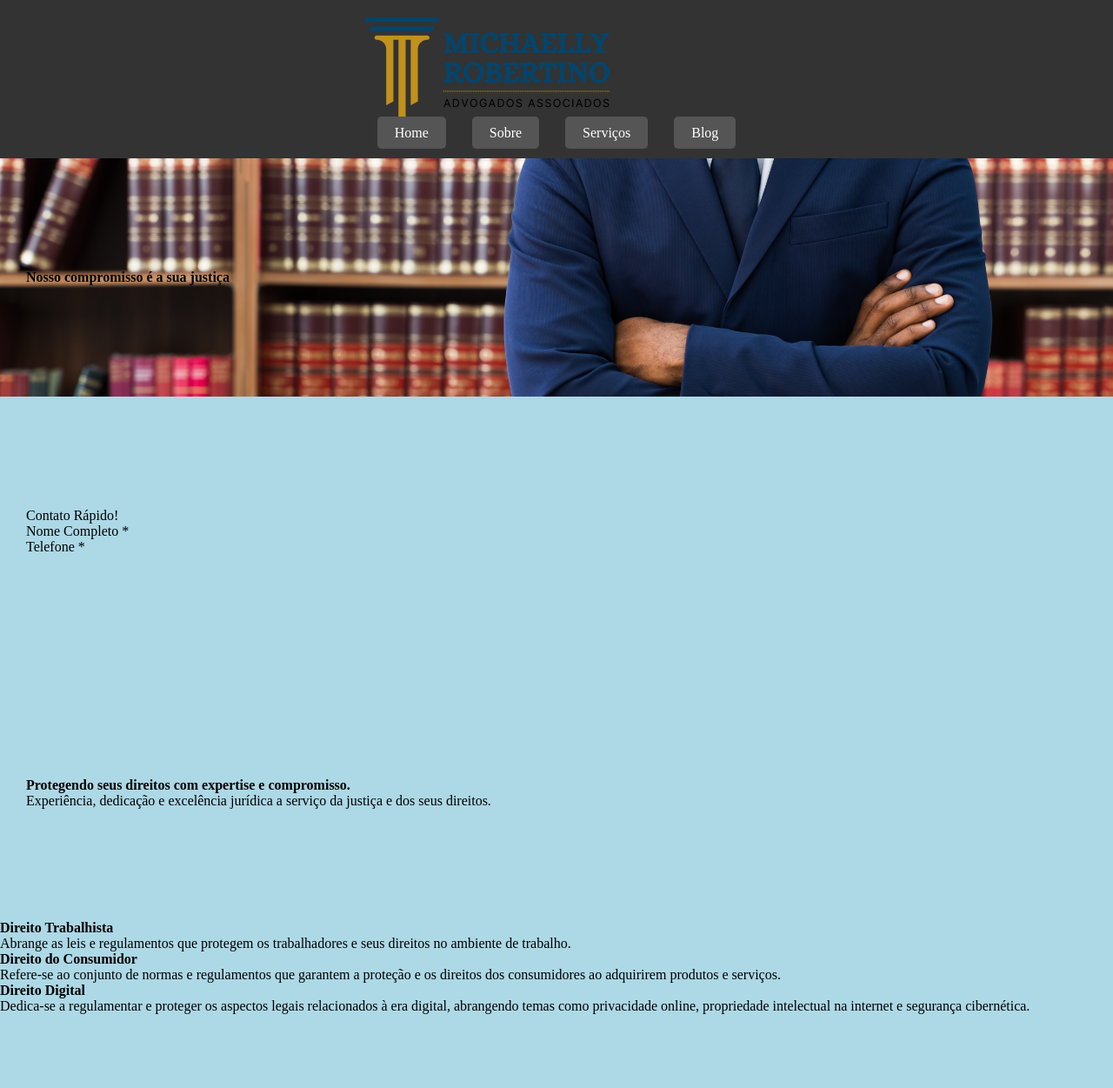
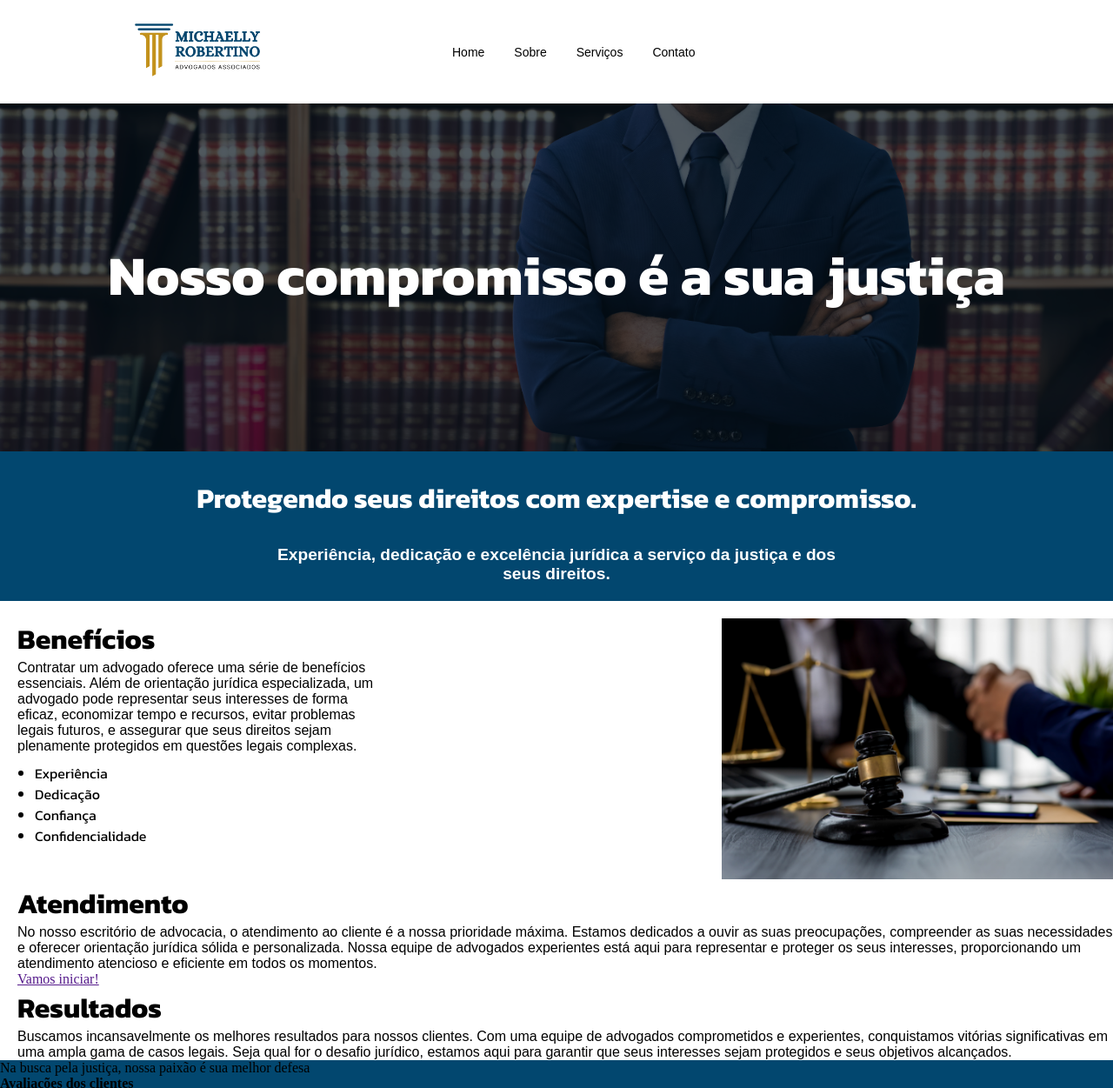
Before and after one commit to JoaoPedroSFR/HTLM---CSS, a plain HTML site: page Desafios/desafioSolo/index.html in a window 1280 px wide. Shown: the top 1251 px of the page at 87% size. Drawn offline with Linux system fonts and the light colour scheme.

Commit message:
tudo o que consegui parte 2

```diff
--- a/Desafios/desafioSolo/estilos/style.css
+++ b/Desafios/desafioSolo/estilos/style.css
@@ -1,56 +1,150 @@
 @charset "UTF-8";
 
+@import url('https://fonts.googleapis.com/css2?family=Kanit:ital,wght@0,100;0,200;0,300;0,400;0,500;0,600;0,700;0,800;0,900;1,100;1,200;1,300;1,400;1,500;1,600;1,700;1,800;1,900&display=swap');
 
-*{
-    padding: 0px;
-    margin: 0px;
+
+:root{
+    --cor1:#02476F;
+    --fonte1: "Kanit";
+}
+
+* {
+    padding: 0;
+    margin: 0;
+    box-sizing: border-box;
     font-size: 1em;
 }
 
-body{
-    background-color: lightblue;
+body {
+    background-color: #02476F;
     margin: auto;
 }
 
 header {
-    display: flex;
-    justify-content: center; /* Alinha os links no centro */
-    padding: 20px;
-    background-color: #333;
+    background-color: white;
+    width: 100%;
+    padding: 10px;
 }
 
-/* Estilo dos links */
-nav ul {
-    list-style: none; /* Remove os pontos da lista */
-    margin: 0;
-    padding: 0;
-    display: flex; /* Exibe os links em linha */
+.container {
+    max-width: 1080px;
+    height: 99px;
+    margin: auto;
+    display: flex;
+    align-items: center;
+    justify-content: center;
+}
+.logo{
+    width: 25%;
+}
+.logo img{
+    width: 150px;
+    margin-left: -80px;
+}
+.menu{
+    width: 50%;
+}
+header a{
+    font-family: sans-serif;
+    color: black;
+    text-decoration: none;
+    padding: 50px 15px;
+    font-size: 14px;
+    background-color: ;
 }
 
-nav ul li {
-    margin: 0 15px; /* Espaçamento entre os links */
+header a:hover{
+    background-color: var(--cor1);
+    color: white;
+    display: inline-block;
+    background-size: 30px 30px;
 }
 
-/* Caixa de fundo atrás dos links */
-nav a {
-    color: #fff;
-    text-decoration: none;
-    padding: 10px 20px; /* Adiciona o preenchimento para formar a caixa */
-    background-color: #555; /* Cor de fundo da caixa */
-    border-radius: 5px; /* Bordas arredondadas */
-    transition: background-color 0.3s ease; /* Transição suave para hover */
-}
-header > a:hover{
-    background-color: #02476F;
+div.imagens > h1{
+    font-size: 8vh;
+    font-family: var(--fonte1);
+    color: white;
+    background-color: #04101bb0;
+    padding-top: 150px;
+    padding-left: 10px;
+    padding-right: 10px;
+    padding-bottom: 150px;
+    max-width: 2000vw;
+    height: 50vh;
+
+
 }
 
-#im01{
+#im01 {
     background-image: url(../imagens/back1.png);
-    background-position: center center;
+    background-position: top center;
+    background-size:cover ;
+    background-repeat: no-repeat;
+    background-attachment: fixed;
+
 
 }
-section{
-    padding-left: 30px;
-    padding-top: 10%;
-    padding-bottom: 10%;
+
+div.imagens {
+
+    background-position: center; /* Centraliza a imagem de fundo */
+    height: 50vh;
+    justify-content: center; /* Alinha o conteúdo horizontalmente */
+    align-items: center; /* Alinha o conteúdo verticalmente */
+    text-align: center; /* Alinha o texto do título no centro */
 }
+
+section.escura{
+    color: white;
+    text-align: center;
+
+
+}
+section.escura h2{
+    font-family: var(--fonte1);
+    font-size: 2.5vw;
+    padding: 30px;
+}
+section.escura p{
+    font-family: sans-serif;
+    font-size: 1.5vw;
+    padding-bottom: 20px;
+    font-weight: bold;
+}
+
+section.branca{
+    background-color: white;
+    padding-top: 20px;
+    padding-left: 20px;
+    align-items: center;
+}
+section.branca > div{
+
+
+
+}
+section.branca h2{
+    font-size: 2.5vw;
+    font-family: var(--fonte1);
+}
+section.branca p{
+    font-family: sans-serif;
+    text-align: left;
+}
+.lista{
+    padding-top: 10px;
+    padding-left: 20px;
+    font-family: var(--fonte1);
+}
+section.branca img{
+    height: 300px;
+    width: auto;
+    margin-left: 400px;
+}
+#container1{
+    display: flex;
+}
+#textos{
+    max-width: 40vw;
+    padding-bottom: 20px;
+}
--- a/Desafios/desafioSolo/index.html
+++ b/Desafios/desafioSolo/index.html
@@ -11,67 +11,39 @@
 <body>
 
     <header>
+        <div class="container">
+            <div class="logo"> <img src="imagens/advogados.png" alt=""> </div>
+            <div class="menu">
+                <nav>
+                    <a href="#">Home</a>
+                    <a href="#">Sobre</a>
+                    <a href="#">Serviços</a>
+                    <a href="#">Contato</a>
+                </nav>
+            </div>
+        </div>
+    </header>
+    <div class="imagens" id="im01">
+        <h1>Nosso compromisso é a sua justiça</h1>
+    </div>
 
-        <nav>
-            <img src="imagens/advogados.png" alt="Logo advogado">
-            <ul>
-                <li><a href="">Home</a></li>
-                <li><a href="">Sobre</a></li>
-                <li><a href="">Serviços</a></li>
-                <li><a href="">Blog</a></li>
-            </ul>
-        </nav>
-
-    </header>
-    <section class="imagens" id="im01">
-        <h1>Nosso compromisso é a sua justiça</h1>
+    <section class="escura">
+        <h2>Protegendo seus direitos com expertise e compromisso.</h2>
+        <p>Experiência, dedicação e excelência jurídica a serviço da justiça e dos <br> seus direitos.</p>
     </section>
 
-    <section>
-        Contato Rápido!
-        <p>Nome Completo *</p>
-        <p>Telefone *</p>
-    </section>
-    <section>
-        <H2>Protegendo seus direitos com expertise e compromisso.</H2>
-        <P>Experiência, dedicação e excelência jurídica a serviço da justiça e dos seus direitos.</P>
-    </section>
-
-    <div>
-        <H3>Direito Trabalhista</H3>
-        <P>Abrange as leis e regulamentos que protegem os trabalhadores e seus direitos no ambiente de trabalho.</P>
-    </div>
-
-    <div>
-        <H3>Direito do Consumidor</H3>
-        <P>
-            Refere-se ao conjunto de normas e regulamentos que garantem a proteção e os direitos dos consumidores ao
-            adquirirem produtos e serviços.
-        </P>
-    </div>
-
-    <div>
-        <h3>Direito Digital</h3>
+    <section class="branca">
+        <div id="container1">
+            <div id="textos">
+                <h2 id="bene">Benefícios</h2>
                 <p>
-            Dedica-se a regulamentar e proteger os aspectos legais relacionados à era digital, abrangendo temas como
-            privacidade online, propriedade intelectual na internet e segurança cibernética.
-        </p>
-    </div>
-
-    <section>
-
-            <a href="">Ver todos os serviços</a>
-            <a href="">Fale Conosco</a>
-
-        <div>
-            <h2>Benefícios</h2>
-            <p>
-                Contratar um advogado oferece uma série de benefícios essenciais. Além de orientação jurídica especializada,
-                um advogado pode representar seus interesses de forma eficaz, economizar tempo e recursos, evitar problemas
+                    Contratar um advogado oferece uma série de benefícios essenciais. Além de orientação jurídica
+                    especializada,
+                    um advogado pode representar seus interesses de forma eficaz, economizar tempo e recursos, evitar
+                    problemas
                     legais futuros, e assegurar que seus direitos sejam plenamente protegidos em questões legais complexas.
                 </p>
-
-
+                <div class="lista">
                     <ul>
                         <li>Experiência</li>
                         <li>Dedicação</li>
@@ -79,12 +51,21 @@
                         <li>Confidencialidade</li>
                     </ul>
                 </div>
+            </div>
+
+            <div><img src="imagens/beneficios.png" alt=""></div>
+
+
+
+
+        </div>
 
 
         <div>
-            <h2>Atendimento</h2>
+            <h2 id="aten">Atendimento</h2>
             <p>
-                No nosso escritório de advocacia, o atendimento ao cliente é a nossa prioridade máxima. Estamos dedicados a
+                No nosso escritório de advocacia, o atendimento ao cliente é a nossa prioridade máxima. Estamos
+                dedicados a
                 ouvir as suas preocupações, compreender as suas necessidades e oferecer orientação jurídica sólida e
                 personalizada. Nossa equipe de advogados experientes está aqui para representar e proteger os seus
                 interesses, proporcionando um atendimento atencioso e eficiente em todos os momentos.
@@ -94,34 +75,14 @@
 
         <div>
 
-            <h2>Resultados</h2>
+            <h2 id="resu">Resultados</h2>
             <p>
                 Buscamos incansavelmente os melhores resultados para nossos clientes. Com uma equipe de advogados
-                comprometidos e experientes, conquistamos vitórias significativas em uma ampla gama de casos legais. Seja
+                comprometidos e experientes, conquistamos vitórias significativas em uma ampla gama de casos legais.
+                Seja
                 qual for o desafio jurídico, estamos aqui para garantir que seus interesses sejam protegidos e seus
                 objetivos alcançados.
             </p>
-        </div>
-
-
-        <h3>Como funciona</h3>
-
-        <h2>Veja como funciona o nosso trabalho</h2>
-
-        <div>
-            Agendamento
-            Você entra em contato conosco e juntos escolhemos o melhor dia e horário para o seu atendimento.
-        </div>
-
-        <div>
-            Atendimento
-            Um de nossos advogados vai ouvir as suas preocupações, compreender as suas necessidades e oferecer
-            orientação jurídica sólida e personalizada.
-        </div>
-
-        <div>
-            Resultados
-            Vamos buscar incansavelmente o melhor resultado para o seu caso jurídico.
         </div>
     </section>
 
```
Also changed, not shown: Desafios/desafioSolo/testes.html (added, +32 -0 lines), Desafios/desafioSolo/imagens/atendimento.png (added), Desafios/desafioSolo/imagens/beneficios.png (added), Desafios/desafioSolo/imagens/resultados.png (added). Lines whose indentation alone changed are shown as unchanged.
